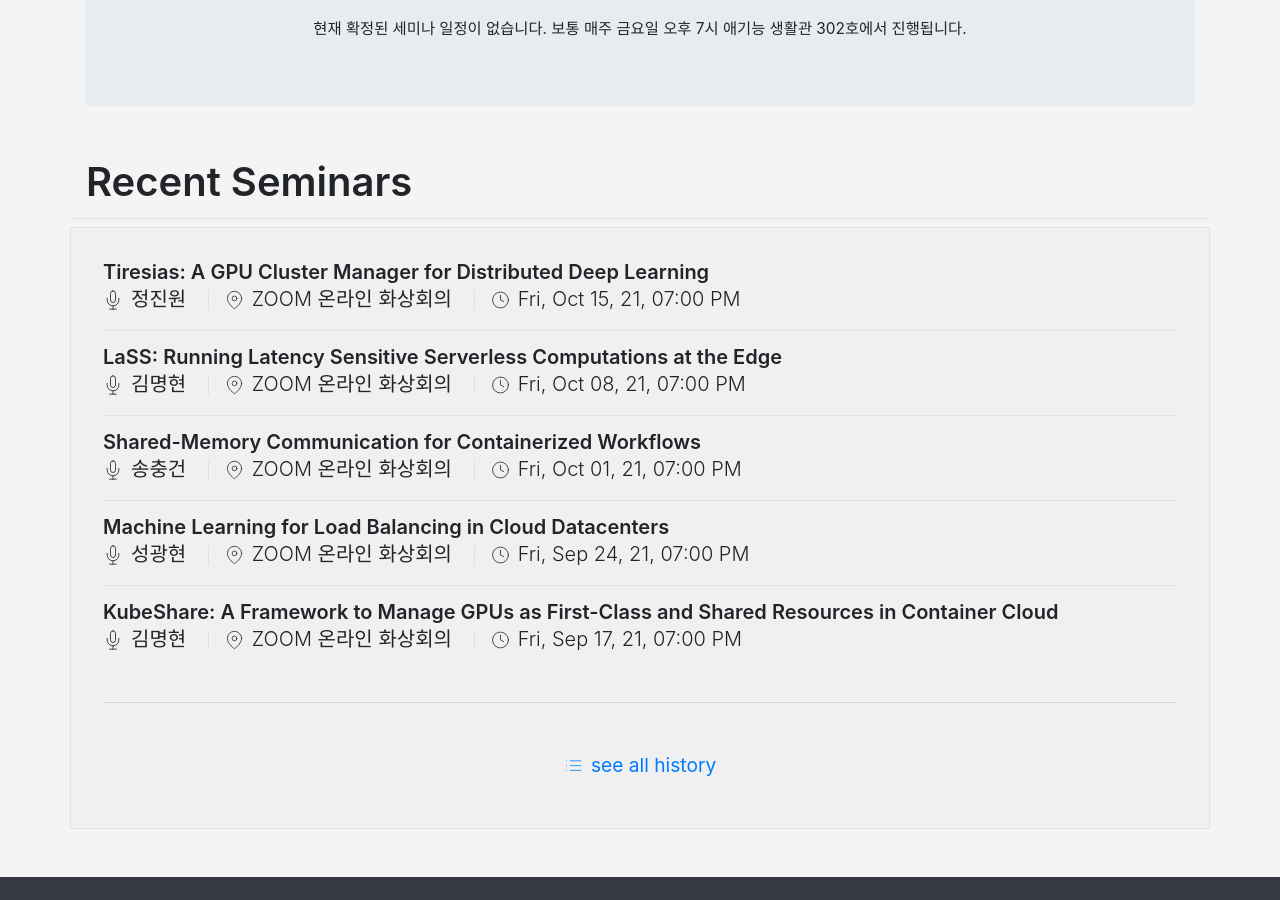
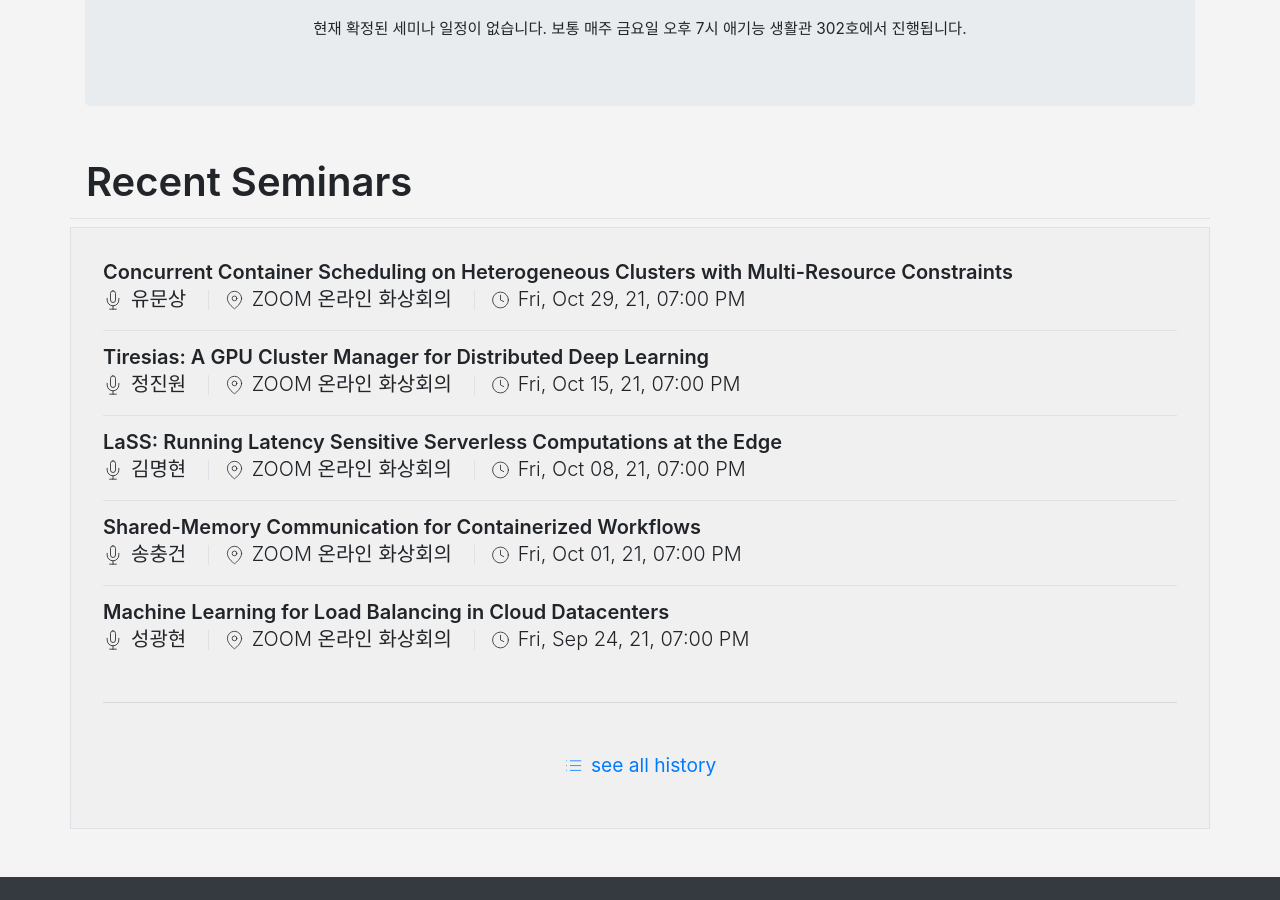
Before and after one commit to KU-Cloud/ku-cloud.github.io, a Jekyll site: the page built from seminar.html, in a window 1280 px wide and 900 px high, scrolled down 355 px. Built offline with Jekyll 4.4.1, drawn with Linux system fonts in a browser that asks for light colours.

Commit message:
Update seminars.yaml

```diff
--- a/_data/seminars.yaml
+++ b/_data/seminars.yaml
@@ -775,3 +775,7 @@
   speacker: 정진원
   date: 2021-10-15T19:00:00.000+0900
   location: ZOOM 온라인 화상회의
+- title: 'Concurrent Container Scheduling on Heterogeneous Clusters with Multi-Resource Constraints'
+  speacker: 유문상
+  date: 2021-10-29T19:00:00.000+0900
+  location: ZOOM 온라인 화상회의
```
